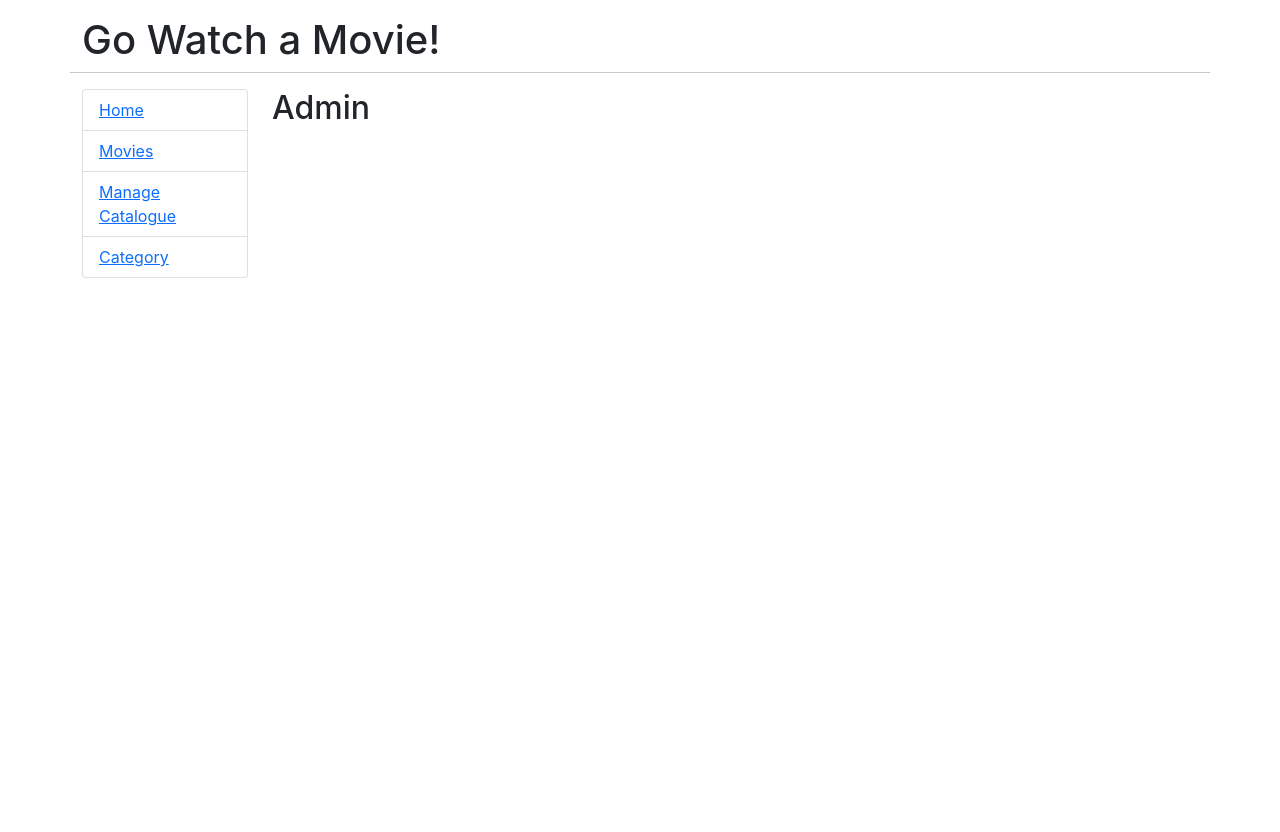
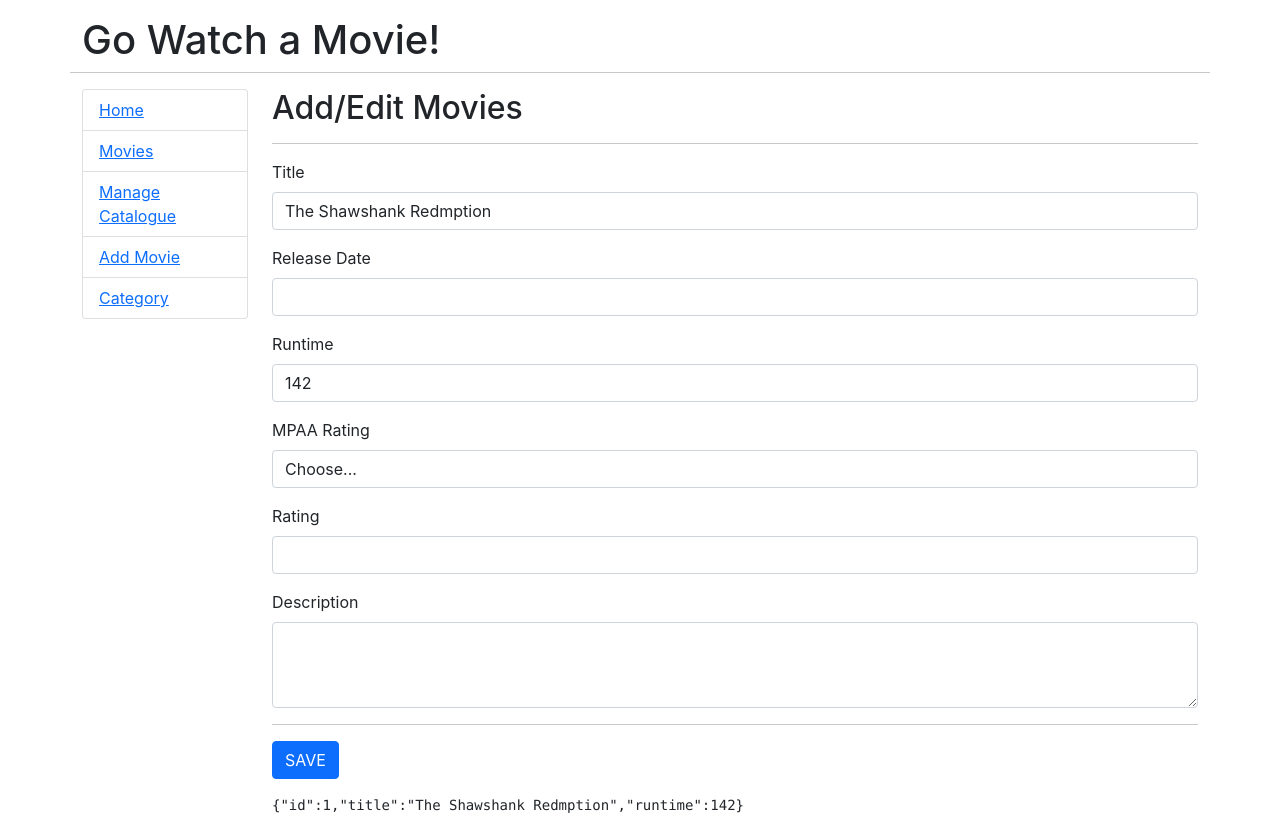
Before and after one commit to kojihayashi81/re-go, a React (Create React App) app in the folder react-app/: page /admin/add in a window 1280 px wide. Before the commit the page ends 800 px from the top, so only its background shows below. Built offline with nearby package versions, Linux system fonts and the light colour scheme.

Commit message:
Add: front movie edit page

```diff
--- a/react-app/src/App.js
+++ b/react-app/src/App.js
@@ -1,10 +1,11 @@
-import React, { Component, Fragment } from 'react';
+import React from 'react';
 import { BrowserRouter as Router, Switch, Route, Link, useParams, useRouteMatch } from 'react-router-dom';
 import Admin from './Components/Admin'
 import Categories from './Components/Categories'
 import Home from './Components/Home'
 import Movies from './Components/Movies'
 import OneMovie from './Components/OneMovie'
+import EditMovie from './Components/EditMovie'
 
 
 export default function App() {
@@ -31,6 +32,9 @@
                 </li>
                 <li className="list-group-item">
                   <Link to="/admin">Manage Catalogue</Link>
+                </li>
+                <li className="list-group-item">
+                  <Link to="/admin/add">Add Movie</Link>
                 </li>
                 <li className="list-group-item">
                   <Link to="/by-category">Category</Link>
@@ -60,7 +64,7 @@
                 render={(props) => <Categories {...props} title={`Comedy`} />}
               />
 
-
+              <Route path="/admin/add" component={EditMovie} />
               <Route path="/admin">
                 <Admin />
               </Route>
--- /dev/null
+++ b/react-app/src/Components/EditMovie.jsx
@@ -0,0 +1,107 @@
+import React, { Fragment, useEffect, useState } from "react"
+
+const EditMovie = () => {
+  const [movie, setMovie] = useState(
+    { id: 1, title: "The Shawshank Redmption", runtime: 142 },
+  );
+  useEffect(() => {
+    console.log(movie)
+  }, [movie])
+
+  return (
+    <Fragment>
+      <h2>Add/Edit Movies</h2>
+
+      <hr />
+
+      <form method="POST">
+
+        <div className="mb-3">
+          <label htmlFor="title" className="form-label">
+            Title
+          </label>
+          <input
+            type="text"
+            className="form-control"
+            id="title"
+            name="title"
+            value={movie.title}
+          />
+        </div>
+
+        <div className="mb-3">
+          <label htmlFor="release_date" className="form-label">
+            Release Date
+          </label>
+          <input
+            type="text"
+            className="form-control"
+            id="release_date"
+            name="release_date"
+            value={movie.release_date}
+          />
+        </div>
+
+        <div className="mb-3">
+          <label htmlFor="runtime" className="form-label">
+            Runtime
+          </label>
+          <input
+            type="text"
+            className="form-control"
+            id="runtime"
+            name="runtime"
+            value={movie.runtime}
+          />
+        </div>
+
+
+        <div className="mb-3">
+          <label htmlFor="mpaa_Rating" className="form-label">
+            MPAA Rating
+          </label>
+          <select className="form-control" value={movie.mpaa_rating}>
+            <option className="form-control">Choose...</option>
+            <option className="form-control" value="G">G</option>
+            <option className="form-control" value="PG">PG</option>
+            <option className="form-control" value="PG13">PG13</option>
+            <option className="form-control" value="R">R</option>
+            <option className="form-control" value="NC17">NC17</option>
+          </select>
+        </div>
+
+        <div className="mb-3">
+          <label htmlFor="rating" className="form-label">
+            Rating
+          </label>
+          <input
+            type="text"
+            className="form-control"
+            id="rating"
+            name="rating"
+            value={movie.rating}
+          />
+        </div>
+
+        <div className="mb-3">
+          <label htmlFor="description" className="form-label">
+            Description
+          </label>
+          <textarea className="form-control" name="description" id="description" rows="3">
+            {movie.description}
+          </textarea>
+        </div>
+
+        <hr />
+
+        <button className="btn btn-primary">SAVE</button>
+
+      </form>
+      <div className="mt-3">
+        <pre>{JSON.stringify(movie)}</pre>
+      </div>
+    </Fragment>
+
+  )
+}
+export default EditMovie
--- a/react-app/src/Components/Movies.jsx
+++ b/react-app/src/Components/Movies.jsx
@@ -1,4 +1,4 @@
-import React, { Component, Fragment, useEffect, useState } from "react"
+import React, { Fragment, useEffect, useState } from "react"
 import { Link } from 'react-router-dom';
 
 const Movies = () => {
--- a/react-app/src/Components/OneMovie.jsx
+++ b/react-app/src/Components/OneMovie.jsx
@@ -1,5 +1,4 @@
-import React, { Component, Fragment, useEffect, useState } from "react"
-import { Link } from 'react-router-dom';
+import React, { Fragment, useEffect, useState } from "react"
 
 const OneMovie = (props) => {
   const [movie, setMovie] = useState([]);
```
Also changed, not shown: 1 other file (tests, documents, lock files or other folders).
